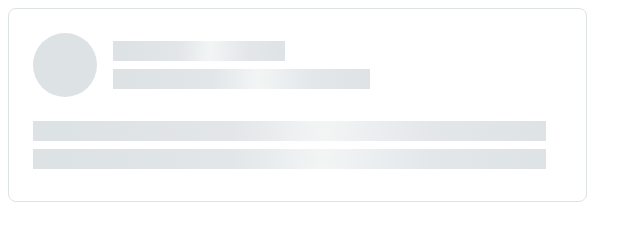
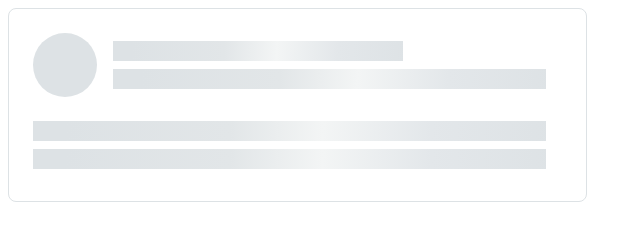
Before and after one commit to pavelvz/htmlcss-20230227_tibr7, a website: page 04-lection2/02-skeleton/index.html in a window 1280 px wide. Shown: the whole page, without its empty margins (0-642 px from the left). Drawn offline with Linux system fonts and the light colour scheme.

Commit message:
modified:   04-lection2/02-skeleton/index.html 	modified:   04-lection2/02-skeleton/skeleton.css

```diff
--- a/04-lection2/02-skeleton/index.html
+++ b/04-lection2/02-skeleton/index.html
@@ -11,7 +11,7 @@
         <div class="skeleton__headers">
             <div class="skeleton__photo"></div>
 
-            <div class="skeleton__block skeleton__block_m">
+            <div class="skeleton__block ">
                 <div class="skeleton__line skeleton__line_m"></div>
                 <div class="skeleton__line"></div>
             </div>
--- a/04-lection2/02-skeleton/skeleton.css
+++ b/04-lection2/02-skeleton/skeleton.css
@@ -30,9 +30,7 @@
     margin-left: 16px;
     flex-grow: 1;
 }
-.skeleton__block_m{
-    max-width: 257px;
-}
+
 
 .skeleton__line{
     height: 20px;
```
